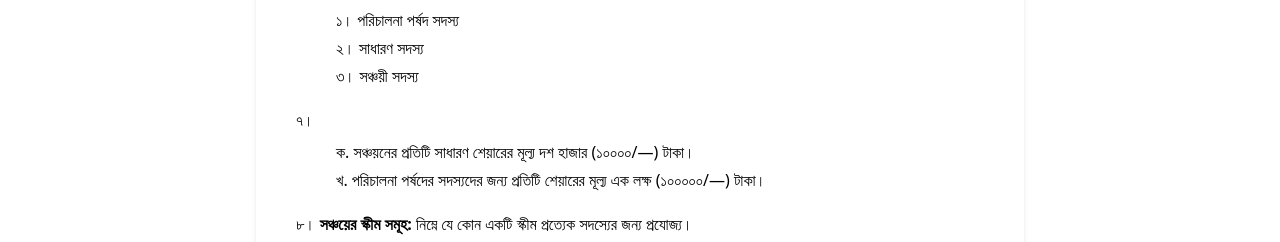
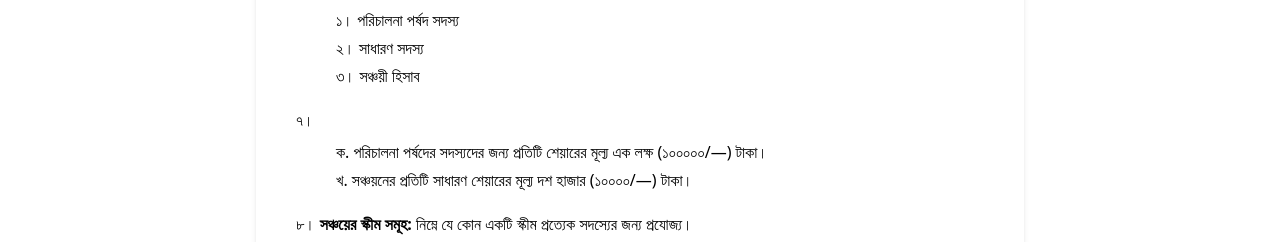
Before and after one commit to MU1147-LEGEND/sanchayan, a React (Vite) app: page /privacy-policy in a window 1280 px wide. Shown: the part 529-771 px from the top of the page. Built offline with nearby package versions, Linux system fonts and the light colour scheme; no server answers.

Commit message:
fix: update Privacy Policy text for clarity and accuracy; add descriptive text to MemberForm1 component

```diff
--- a/src/components/PrivacyPolicy.jsx
+++ b/src/components/PrivacyPolicy.jsx
@@ -36,19 +36,19 @@ const PrivacyPolicy = () => {
                         <ul className="ml-10 space-y-1 my-2">
                             <li>১। পরিচালনা পর্ষদ সদস্য</li>
                             <li>২। সাধারণ সদস্য</li>
-                            <li>৩। সঞ্চয়ী সদস্য</li>
+                            <li>৩। সঞ্চয়ী হিসাব</li>
                         </ul>
                     </li>
                     <li>
                         ৭।
                         <ul className="ml-10 space-y-1 my-2">
                             <li>
-                                ক. সঞ্চয়নের প্রতিটি সাধারণ শেয়ারের মূল্য দশ
-                                হাজার (১০০০০/—) টাকা।
+                                ক. পরিচালনা পর্ষদের সদস্যদের জন্য প্রতিটি
+                                শেয়ারের মূল্য এক লক্ষ (১০০০০০/—) টাকা।
                             </li>
                             <li>
-                                খ. পরিচালনা পর্ষদের সদস্যদের জন্য প্রতিটি
-                                শেয়ারের মূল্য এক লক্ষ (১০০০০০/—) টাকা।
+                                খ. সঞ্চয়নের প্রতিটি সাধারণ শেয়ারের মূল্য দশ
+                                হাজার (১০০০০/—) টাকা।
                             </li>
                         </ul>
                     </li>
@@ -260,8 +260,6 @@ const PrivacyPolicy = () => {
                         বাতিল করতে পারবেন।
                     </li>
                 </ul>
-
-
             </div>
         </div>
     );
--- a/src/components/mainForm/MainForm.jsx
+++ b/src/components/mainForm/MainForm.jsx
@@ -295,6 +295,9 @@ const MemberForm1 = () => {
                     <h2 className="text-4xl font-extrabold text-emerald-600 drop-shadow-lg ">
                         সঞ্চয়ন
                     </h2>
+                    <p className="text-[0.5rem] font-bold text-left text-wrap">
+                        মাল্টিপারপাস <br /> কো-অপারেটিভ সোসাইটি।
+                    </p>
                 </div>
             </div>
             <div className="hidden lg:block w-11/12 m-auto text-center ">
```
